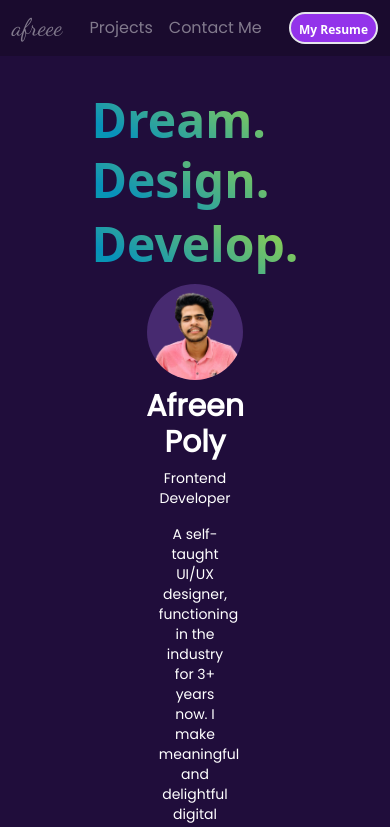
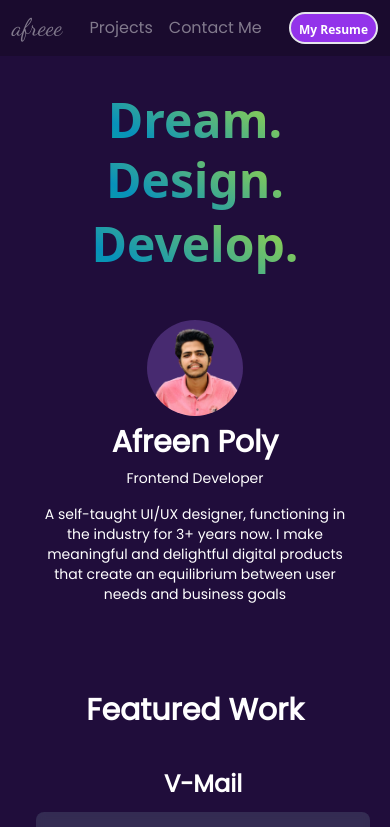
Before and after one commit to afreenpoly/afreen, a React (Vite) app: page / in a window 390 px wide. Shown: the top 827 px of the page. Built offline with nearby package versions, Linux system fonts and the light colour scheme.

Commit message:
Refactor package.json and component styling for responsiveness

```diff
--- a/package.json
+++ b/package.json
@@ -4,7 +4,7 @@
   "version": "0.0.0",
   "type": "module",
   "scripts": {
-    "dev": "vite",
+    "dev": "vite --host",
     "build": "vite build",
     "lint": "eslint . --ext js,jsx --report-unused-disable-directives --max-warnings 0",
     "preview": "vite preview"
--- a/src/App.jsx
+++ b/src/App.jsx
@@ -28,7 +28,7 @@ const App = () => {
       <div>
         <Navbar />
       </div>
-      <div className="pt-7 pb-2 px-40 bg-backfill">
+      <div className="pt-7 pb-2 sm:px-40 bg-backfill">
         <Profile />
       </div>
       <div className="pt-7 pb-2 px-5 bg-backfill">
--- a/src/components/Profile.jsx
+++ b/src/components/Profile.jsx
@@ -16,9 +16,9 @@ const Profile = () => {
 
   return (
     <div>
-      <div className="profile-container mb-7">
-        <div className="profile-details flex flex-col md:flex-row justify-between items-center">
-          <div className="text-section py-2">
+      <div className="profile-container mb-4 md:mb-14">
+        <div className="profile-details flex flex-col md:flex-row  items-center">
+          <div className="text-section py-2 flex flex-col justify-center items-center sm:justify-start sm:items-start">
             <h1 className="gradient-text text-5xl sm:text-6xl lg:text-7xl xl:text-8xl py-1 md:py-4">
               Dream.
             </h1>
@@ -30,7 +30,7 @@ const Profile = () => {
             </h1>
           </div>
 
-          <div className="profile-details flex flex-col ">
+          <div className="profile-details flex flex-col mt-9">
             <div className="font-poppins text-center">
               <div className="flex justify-center items-center">
                 <img
```
